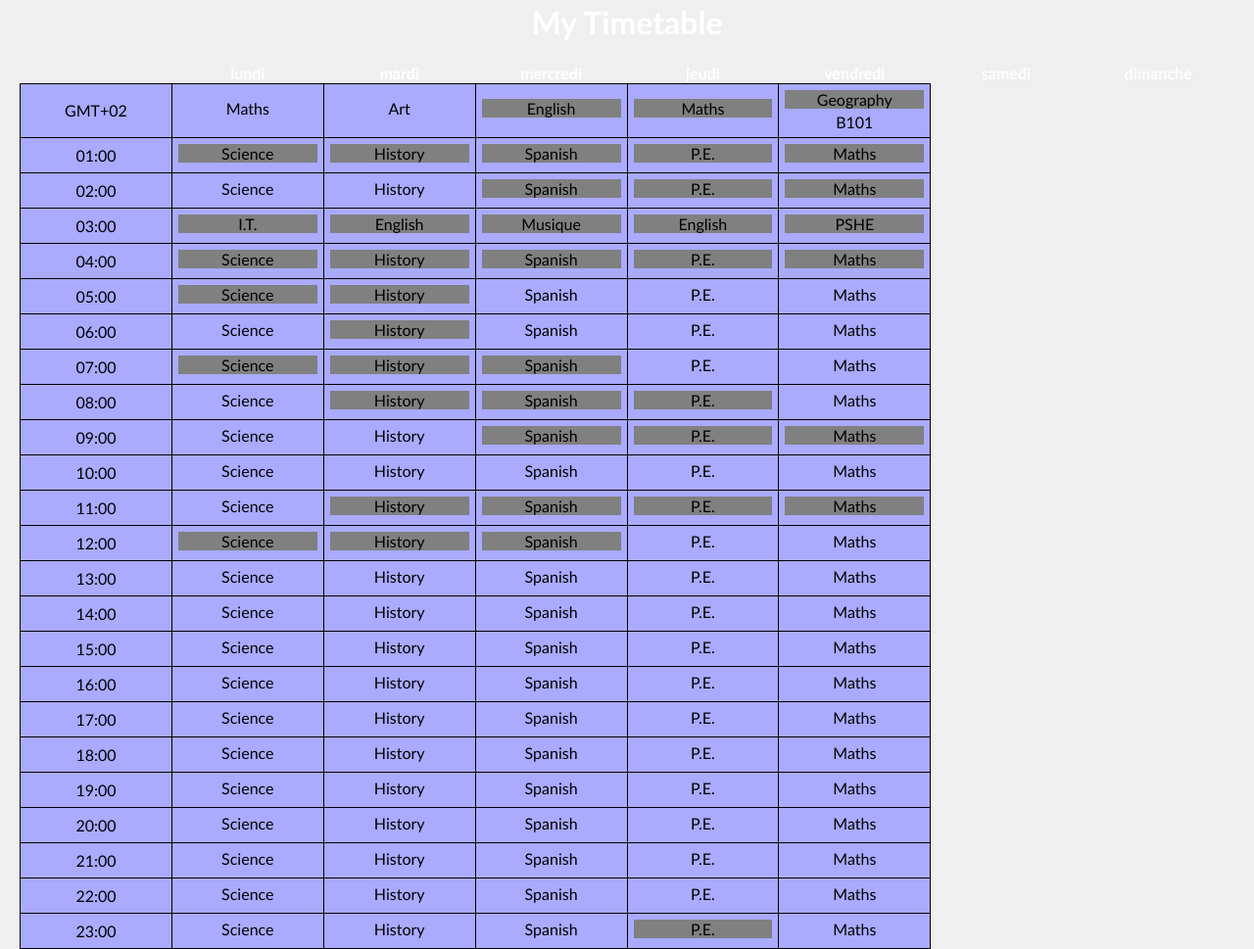
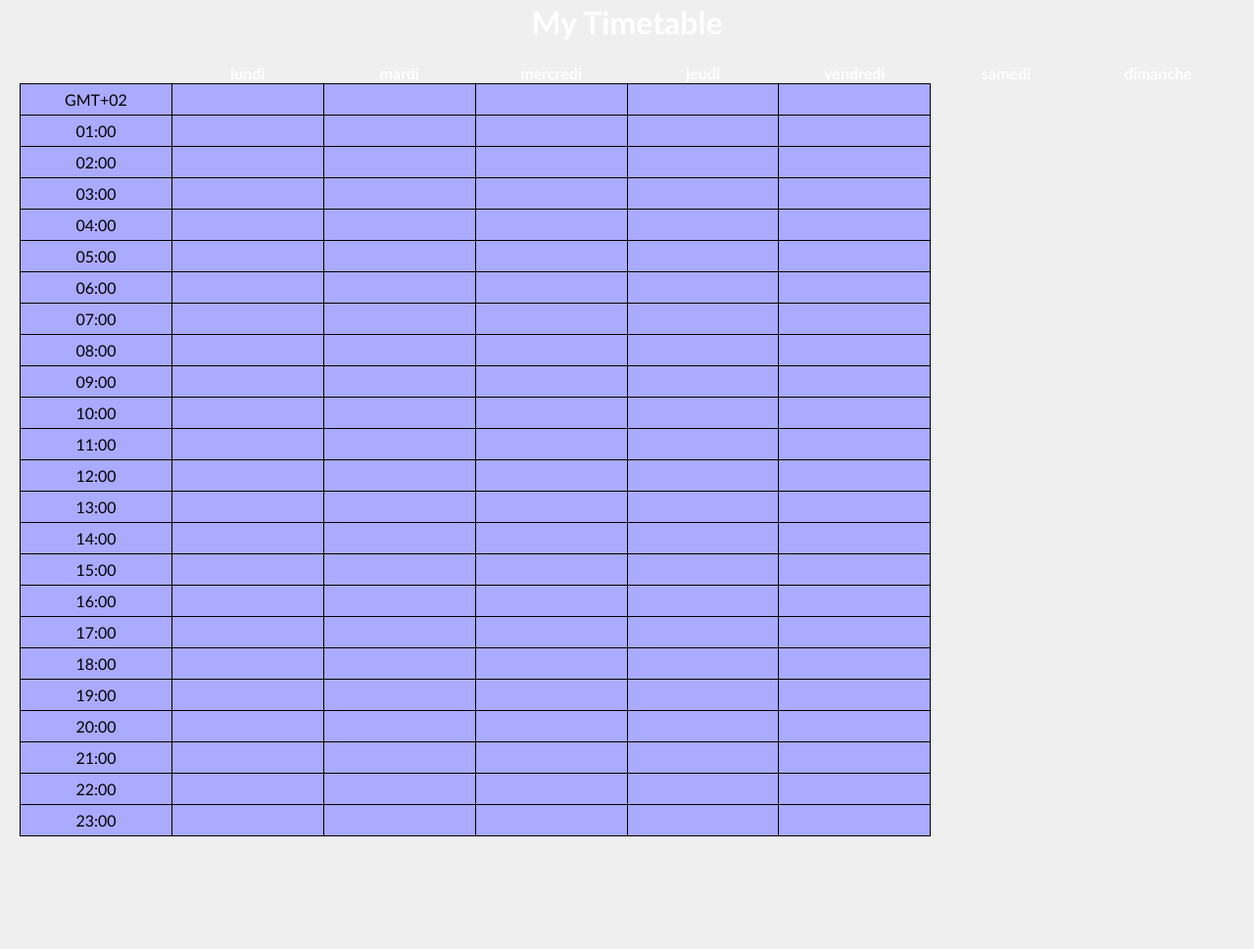
Before and after one commit to DARWICHAli/chatbot, a plain HTML site: page index.html in a window 1280 px wide. Shown: the part 857-1826 px from the top of the page at 98% size. After the commit the page ends 1711 px from the top, so only its background shows below. Drawn offline with Linux system fonts and the light colour scheme.

Commit message:
modif supido

```diff
--- a/index.html
+++ b/index.html
@@ -55,479 +55,478 @@ reserved
     <TR>
       <TD>GMT+02</TD>
       <TD>
-        <div class="notreserved">Maths</div>
+        <div class="notreserved"></div>
 
       </TD>
       <TD>
-        <div class="notreserved">Art</div>
+        <div class="notreserved"> </div>
       </TD>
       <TD>
-        <div class="reserved">English</div>
+        <div class="reserved"> </div>
      </TD>
       <TD>
-        <div class="reserved">Maths</div>
+        <div class="reserved"> </div>
 
       </TD>
        <TD>
-         <div class="reserved">Geography</div>
-        <div class="room">B101</div>
+         <div class="reserved"> </div>
       </TD>
     </TR>
     <TR>
       <TD>01:00</TD>
       <TD>
-        <div class="reserved">Science</div>
+        <div class="reserved"> </div>
                </TD>
       <TD>
-        <div class="reserved">History</div>
+        <div class="reserved"> </div>
                </TD>
       <TD>
-        <div class="reserved">Spanish</div>
+        <div class="reserved"> </div>
 
       </TD>
       <TD>
-        <div class="reserved">P.E.</div>
+        <div class="reserved"></div>
                </TD>
       <TD>
-        <div class="reserved">Maths</div>
+        <div class="reserved"> </div>
 
       </TD>
     </TR>
     <TR>
       <TD>02:00</TD>
       <TD>
-        <div class="notreserved">Science</div>
+        <div class="notreserved"> </div>
                </TD>
       <TD>
-        <div class="notreserved">History</div>
+        <div class="notreserved"> </div>
                </TD>
       <TD>
-        <div class="reserved">Spanish</div>
+        <div class="reserved"> </div>
 
       </TD>
       <TD>
-        <div class="reserved">P.E.</div>
+        <div class="reserved"></div>
                </TD>
       <TD>
-        <div class="reserved">Maths</div>
+        <div class="reserved"> </div>
 
       </TD>
     </TR>
       <TR>
       <TD>03:00</TD>
       <TD>
-        <div class="reserved">I.T.</div>
+        <div class="reserved"> </div>
                </TD>
       <TD>
-        <div class="reserved">English</div>
+        <div class="reserved"> </div>
                </TD>
       <TD>
-        <div class="reserved">Musique</div>
+        <div class="reserved"></div>
                </TD>
       <TD>
-        <div class="reserved">English</div>
+        <div class="reserved"> </div>
                </TD>
       <TD>
-        <div class="reserved">PSHE</div>
+        <div class="reserved"></div>
                </TD>
     </TR>
     <TR>
       <TD>04:00</TD>
       <TD>
-        <div class="reserved">Science</div>
+        <div class="reserved"> </div>
                </TD>
       <TD>
-        <div class="reserved">History</div>
+        <div class="reserved"> </div>
                </TD>
       <TD>
-        <div class="reserved">Spanish</div>
+        <div class="reserved"> </div>
 
       </TD>
       <TD>
-        <div class="reserved">P.E.</div>
+        <div class="reserved"> </div>
                </TD>
       <TD>
-        <div class="reserved">Maths</div>
+        <div class="reserved"> </div>
 
       </TD>
     </TR>
     <TR>
       <TD>05:00</TD>
       <TD>
-        <div class="reserved">Science</div>
+        <div class="reserved"> </div>
                </TD>
       <TD>
-        <div class="reserved">History</div>
+        <div class="reserved"> </div>
                </TD>
       <TD>
-        <div class="notreserved">Spanish</div>
+        <div class="notreserved"> </div>
 
       </TD>
       <TD>
-        <div class="notreserved">P.E.</div>
+        <div class="notreserved"> </div>
                </TD>
       <TD>
-        <div class="notreserved">Maths</div>
+        <div class="notreserved"> </div>
 
       </TD>
     </TR>
     <TR>
       <TD>06:00</TD>
       <TD>
-        <div class="notreserved">Science</div>
+        <div class="notreserved"> </div>
                </TD>
       <TD>
-        <div class="reserved">History</div>
+        <div class="reserved"> </div>
                </TD>
       <TD>
-        <div class="notreserved">Spanish</div>
+        <div class="notreserved"> </div>
 
       </TD>
       <TD>
-        <div class="notreserved">P.E.</div>
+        <div class="notreserved"> </div>
                </TD>
       <TD>
-        <div class="notreserved">Maths</div>
+        <div class="notreserved"> </div>
 
       </TD>
     </TR>
     <TR>
       <TD>07:00</TD>
       <TD>
-        <div class="reserved">Science</div>
+        <div class="reserved"> </div>
                </TD>
       <TD>
-        <div class="reserved">History</div>
+        <div class="reserved"> </div>
                </TD>
       <TD>
-        <div class="reserved">Spanish</div>
+        <div class="reserved"> </div>
 
       </TD>
       <TD>
-        <div class="notreserved">P.E.</div>
+        <div class="notreserved"> </div>
                </TD>
       <TD>
-        <div class="notreserved">Maths</div>
+        <div class="notreserved"> </div>
 
       </TD>
     </TR>
     <TR>
       <TD>08:00</TD>
       <TD>
-        <div class="notreserved">Science</div>
+        <div class="notreserved"> </div>
                </TD>
       <TD>
-        <div class="reserved">History</div>
+        <div class="reserved"> </div>
                </TD>
       <TD>
-        <div class="reserved">Spanish</div>
+        <div class="reserved"> </div>
 
       </TD>
       <TD>
-        <div class="reserved">P.E.</div>
+        <div class="reserved"> </div>
                </TD>
       <TD>
-        <div class="notreserved">Maths</div>
+        <div class="notreserved"> </div>
 
       </TD>
     </TR>
     <TR>
       <TD>09:00</TD>
       <TD>
-        <div class="notreserved">Science</div>
+        <div class="notreserved"> </div>
                </TD>
       <TD>
-        <div class="notreserved">History</div>
+        <div class="notreserved"> </div>
                </TD>
       <TD>
-        <div class="reserved">Spanish</div>
+        <div class="reserved"> </div>
 
       </TD>
       <TD>
-        <div class="reserved">P.E.</div>
+        <div class="reserved"> </div>
                </TD>
       <TD>
-        <div class="reserved">Maths</div>
+        <div class="reserved"> </div>
 
       </TD>
     </TR>
     <TR>
       <TD>10:00</TD>
       <TD>
-        <div class="notreserved">Science</div>
+        <div class="notreserved"> </div>
                </TD>
       <TD>
-        <div class="notreserved">History</div>
+        <div class="notreserved"> </div>
                </TD>
       <TD>
-        <div class="notreserved">Spanish</div>
+        <div class="notreserved"> </div>
 
       </TD>
       <TD>
-        <div class="notreserved">P.E.</div>
+        <div class="notreserved"> </div>
                </TD>
       <TD>
-        <div class="notreserved">Maths</div>
+        <div class="notreserved"> </div>
 
       </TD>
     </TR>
     <TR>
       <TD>11:00</TD>
       <TD>
-        <div class="notreserved">Science</div>
+        <div class="notreserved"> </div>
                </TD>
       <TD>
-        <div class="reserved">History</div>
+        <div class="reserved"> </div>
                </TD>
       <TD>
-        <div class="reserved">Spanish</div>
+        <div class="reserved"> </div>
 
       </TD>
       <TD>
-        <div class="reserved">P.E.</div>
+        <div class="reserved"> </div>
                </TD>
       <TD>
-        <div class="reserved">Maths</div>
+        <div class="reserved"> </div>
 
       </TD>
     </TR>
     <TR>
       <TD>12:00</TD>
       <TD>
-        <div class="reserved">Science</div>
+        <div class="reserved"> </div>
                </TD>
       <TD>
-        <div class="reserved">History</div>
+        <div class="reserved"> </div>
                </TD>
       <TD>
-        <div class="reserved">Spanish</div>
+        <div class="reserved"> </div>
 
       </TD>
       <TD>
-        <div class="notreserved">P.E.</div>
+        <div class="notreserved"> </div>
                </TD>
       <TD>
-        <div class="notreserved">Maths</div>
+        <div class="notreserved"> </div>
 
       </TD>
     </TR>
     <TR>
       <TD>13:00</TD>
       <TD>
-        <div class="notreserved">Science</div>
+        <div class="notreserved"> </div>
                </TD>
       <TD>
-        <div class="notreserved">History</div>
+        <div class="notreserved"> </div>
                </TD>
       <TD>
-        <div class="notreserved">Spanish</div>
+        <div class="notreserved"> </div>
 
       </TD>
       <TD>
-        <div class="notreserved">P.E.</div>
+        <div class="notreserved"> </div>
                </TD>
       <TD>
-        <div class="notreserved">Maths</div>
+        <div class="notreserved"> </div>
 
       </TD>
     </TR>
     <TR>
       <TD>14:00</TD>
       <TD>
-        <div class="notreserved">Science</div>
+        <div class="notreserved"> </div>
                </TD>
       <TD>
-        <div class="notreserved">History</div>
+        <div class="notreserved"> </div>
                </TD>
       <TD>
-        <div class="notreserved">Spanish</div>
+        <div class="notreserved"> </div>
 
       </TD>
       <TD>
-        <div class="notreserved">P.E.</div>
+        <div class="notreserved"> </div>
                </TD>
       <TD>
-        <div class="notreserved">Maths</div>
+        <div class="notreserved"> </div>
 
       </TD>
     </TR>
     <TR>
       <TD>15:00</TD>
       <TD>
-        <div class="notreserved">Science</div>
+        <div class="notreserved"> </div>
                </TD>
       <TD>
-        <div class="notreserved">History</div>
+        <div class="notreserved"> </div>
                </TD>
       <TD>
-        <div class="notreserved">Spanish</div>
+        <div class="notreserved"> </div>
 
       </TD>
       <TD>
-        <div class="notreserved">P.E.</div>
+        <div class="notreserved"> </div>
                </TD>
       <TD>
-        <div class="notreserved">Maths</div>
+        <div class="notreserved"> </div>
 
       </TD>
     </TR>
     <TR>
       <TD>16:00</TD>
       <TD>
-        <div class="notreserved">Science</div>
+        <div class="notreserved"> </div>
                </TD>
       <TD>
-        <div class="notreserved">History</div>
+        <div class="notreserved"> </div>
                </TD>
       <TD>
-        <div class="notreserved">Spanish</div>
+        <div class="notreserved"> </div>
 
       </TD>
       <TD>
-        <div class="notreserved">P.E.</div>
+        <div class="notreserved"> </div>
                </TD>
       <TD>
-        <div class="notreserved">Maths</div>
+        <div class="notreserved"> </div>
 
       </TD>
     </TR>
     <TR>
       <TD>17:00</TD>
       <TD>
-        <div class="notreserved">Science</div>
+        <div class="notreserved"> </div>
                </TD>
       <TD>
-        <div class="notreserved">History</div>
+        <div class="notreserved"> </div>
                </TD>
       <TD>
-        <div class="notreserved">Spanish</div>
+        <div class="notreserved"> </div>
 
       </TD>
       <TD>
-        <div class="notreserved">P.E.</div>
+        <div class="notreserved"> </div>
                </TD>
       <TD>
-        <div class="notreserved">Maths</div>
+        <div class="notreserved"> </div>
 
       </TD>
     </TR>
     <TR>
       <TD>18:00</TD>
       <TD>
-        <div class="notreserved">Science</div>
+        <div class="notreserved"> </div>
       </TD>
       <TD>
-        <div class="notreserved">History</div>
+        <div class="notreserved"> </div>
                </TD>
       <TD>
-        <div class="notreserved">Spanish</div>
+        <div class="notreserved"> </div>
 
       </TD>
       <TD>
-        <div class="notreserved">P.E.</div>
+        <div class="notreserved"></div>
                </TD>
       <TD>
-        <div class="notreserved">Maths</div>
+        <div class="notreserved"> </div>
 
       </TD>
     </TR>
     <TR>
       <TD>19:00</TD>
       <TD>
-        <div class="notreserved">Science</div>
+        <div class="notreserved"> </div>
                </TD>
       <TD>
-        <div class="notreserved">History</div>
+        <div class="notreserved"> </div>
                </TD>
       <TD>
-        <div class="notreserved">Spanish</div>
+        <div class="notreserved"> </div>
 
       </TD>
       <TD>
-        <div class="notreserved">P.E.</div>
+        <div class="notreserved"></div>
                </TD>
       <TD>
-        <div class="notreserved">Maths</div>
+        <div class="notreserved"> </div>
 
       </TD>
     </TR>
     <TR>
       <TD>20:00</TD>
       <TD>
-        <div class="notreserved">Science</div>
+        <div class="notreserved"> </div>
                </TD>
       <TD>
-        <div class="notreserved">History</div>
+        <div class="notreserved"> </div>
                </TD>
       <TD>
-        <div class="notreserved">Spanish</div>
+        <div class="notreserved"> </div>
 
       </TD>
       <TD>
-        <div class="notreserved">P.E.</div>
+        <div class="notreserved"> </div>
                </TD>
       <TD>
-        <div class="notreserved">Maths</div>
+        <div class="notreserved"> </div>
 
       </TD>
     </TR>
     <TR>
       <TD>21:00</TD>
       <TD>
-        <div class="notreserved">Science</div>
+        <div class="notreserved"> </div>
                </TD>
       <TD>
-        <div class="notreserved">History</div>
+        <div class="notreserved"> </div>
                </TD>
       <TD>
-        <div class="notreserved">Spanish</div>
+        <div class="notreserved"> </div>
 
       </TD>
       <TD>
-        <div class="notreserved">P.E.</div>
+        <div class="notreserved"> </div>
                </TD>
       <TD>
-        <div class="notreserved">Maths</div>
+        <div class="notreserved"> </div>
 
       </TD>
     </TR>
     <TR>
       <TD>22:00</TD>
       <TD>
-        <div class="notreserved">Science</div>
+        <div class="notreserved"> </div>
                </TD>
       <TD>
-        <div class="notreserved">History</div>
+        <div class="notreserved"> </div>
                </TD>
       <TD>
-        <div class="notreserved">Spanish</div>
+        <div class="notreserved"> </div>
 
       </TD>
       <TD>
-        <div class="notreserved">P.E.</div>
+        <div class="notreserved"> </div>
                </TD>
       <TD>
-        <div class="notreserved">Maths</div>
+        <div class="notreserved"> </div>
 
       </TD>
     </TR>
     <TR>
       <TD>23:00</TD>
       <TD>
-        <div class="notreserved">Science</div>
+        <div class="notreserved"> </div>
                </TD>
       <TD>
-        <div class="notreserved">History</div>
+        <div class="notreserved"> </div>
                </TD>
       <TD>
-        <div class="notreserved">Spanish</div>
+        <div class="notreserved"> </div>
 
       </TD>
       <TD>
-        <div class="reserved">P.E.</div>
+        <div class="reserved"></div>
                </TD>
       <TD>
-        <div class="notreserved">Maths</div>
+        <div class="notreserved"> </div>
 
       </TD>
     </TR>
```
